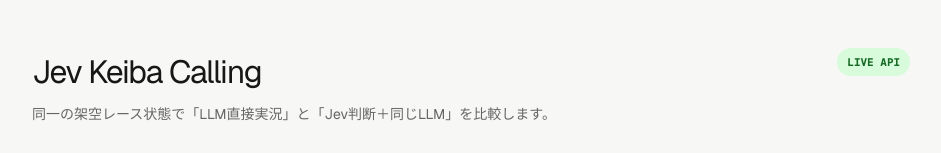
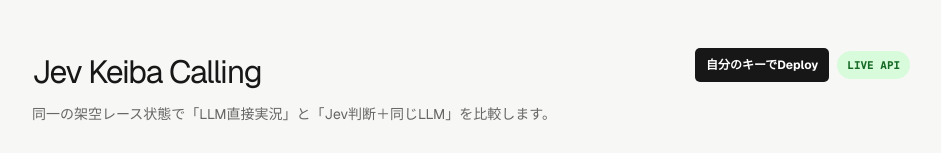
Before and after one commit to jackojacko05/jev-keiba-calling, a Next.js app: page / in a window 1280 px wide. Shown: the top 153 px of the page, without its empty margins (169-1110 px from the left). Built offline with nearby package versions, Linux system fonts and the light colour scheme; no server answers.

Commit message:
Add self-deploy flow and key setup guide

```diff
--- a/src/app/globals.css
+++ b/src/app/globals.css
@@ -15,7 +15,9 @@ main { max-width: 1280px; margin: 0 auto; padding: 48px 24px; }
 header { display: flex; justify-content: space-between; gap: 24px; align-items: flex-start; margin-bottom: 30px; }
 h1 { margin: 0 0 8px; font-size: 32px; letter-spacing: -0.04em; }
 header p, .note { margin: 0; color: #666; font-size: 14px; }
-header > span { padding: 7px 10px; border-radius: 999px; font: 700 11px var(--font-geist-mono); white-space: nowrap; }
+.header-actions { display: flex; gap: 8px; align-items: center; }
+.header-actions > span { padding: 7px 10px; border-radius: 999px; font: 700 11px var(--font-geist-mono); white-space: nowrap; }
+.deploy-link { padding: 8px 11px; border-radius: 5px; background: #171717; color: white; font-size: 12px; font-weight: 650; text-decoration: none; white-space: nowrap; }
 .live { background: #d8fbdc; color: #176b25; }
 .demo { background: #fff0c2; color: #725300; }
 .settings { display: flex; justify-content: space-between; gap: 24px; align-items: end; padding: 18px; border: 1px solid #d4d4cf; background: white; }
@@ -61,6 +63,7 @@ code { padding: 2px 5px; border-radius: 3px; background: #eeeeea; font-family: v
 @media (max-width: 720px) {
   main { padding: 28px 14px; }
   header, .settings { flex-direction: column; align-items: stretch; }
+  .header-actions { justify-content: space-between; }
   .actions button { flex: 1; }
   .url-row, .youtube-workspace { display: flex; flex-direction: column; }
 }
--- a/src/app/page.tsx
+++ b/src/app/page.tsx
@@ -24,6 +24,9 @@ type Result = {
 
 type Row = Result & { frame: RaceFrame; runAt: string };
 type Status = { typesafe: boolean; aiGateway: boolean; model: string };
+
+const DEPLOY_URL =
+  "https://vercel.com/new/clone?repository-url=https%3A%2F%2Fgithub.com%2Fjackojacko05%2Fjev-keiba-calling&env=AI_GATEWAY_API_KEY,TYPESAFE_API_KEY&envDescription=Enter%20your%20own%20Vercel%20AI%20Gateway%20and%20TypeSafe%20API%20keys.%20The%20keys%20stay%20in%20your%20Vercel%20project.&envLink=https%3A%2F%2Fgithub.com%2Fjackojacko05%2Fjev-keiba-calling%23api-keys";
 
 export default function Home() {
   const [status, setStatus] = useState<Status | null>(null);
@@ -91,7 +94,12 @@ export default function Home() {
           <h1>Jev Keiba Calling</h1>
           <p>同一の架空レース状態で「LLM直接実況」と「Jev判断＋同じLLM」を比較します。</p>
         </div>
-        <span className={live ? "live" : "demo"}>{live ? "LIVE API" : "DEMO MODE"}</span>
+        <div className="header-actions">
+          <a className="deploy-link" href={DEPLOY_URL} target="_blank" rel="noreferrer">
+            自分のキーでDeploy
+          </a>
+          <span className={live ? "live" : "demo"}>{live ? "LIVE API" : "DEMO MODE"}</span>
+        </div>
       </header>
 
       <YouTubeTranscriber />
```
Also changed, not shown: 1 other file (tests, documents, lock files or other folders).
